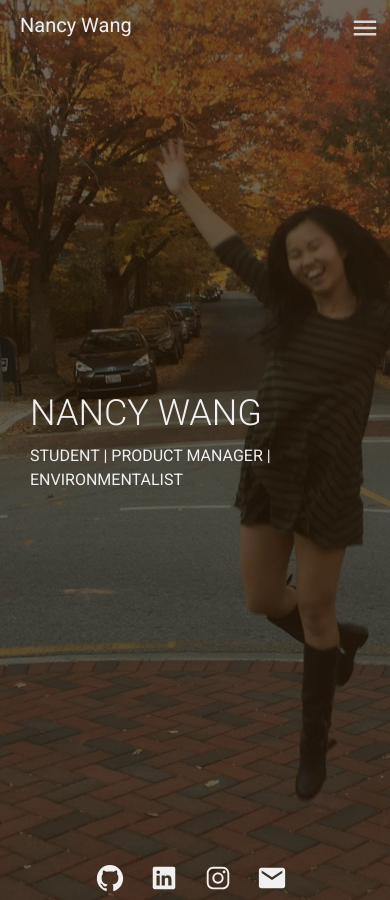
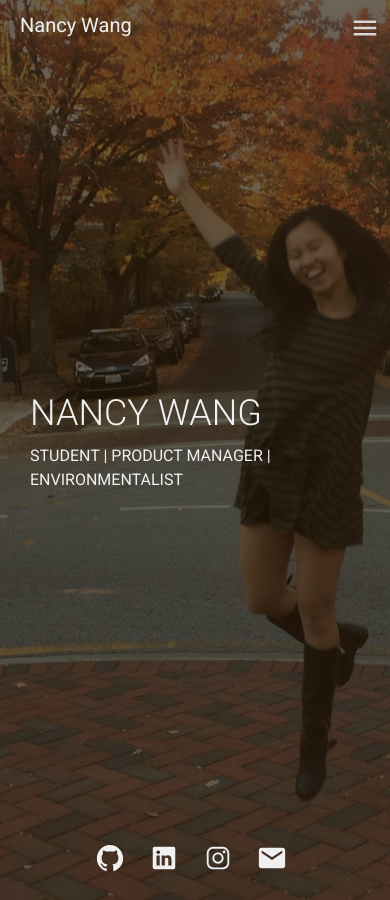
Before and after one commit to nancy-wang/nancy-wang.com, a Jekyll site: the page built from index.html, in a window 390 px wide. Built offline with Jekyll 4.4.1, drawn with Linux system fonts in a browser that asks for light colours.

Commit message:
Sleeker and more convenient mobile navigation, raise social media buttons

```diff
--- a/_sass/base.scss
+++ b/_sass/base.scss
@@ -9,7 +9,7 @@
 // Variables
 $font-family-base: 'Roboto', sans-serif;
 $background-filter: rgba(36, 19, 0, 0.658);
-$nav-background: rgba(0, 0, 0, 0.8);
+$nav-background: rgba(0, 0, 0, 0.85);
 $landing-text-color: #f0f0f0;
 
 $background-image-desktop: url("../images/home1.jpg");
--- a/_sass/main.scss
+++ b/_sass/main.scss
@@ -49,7 +49,7 @@
     }
     .social-media {
         position: fixed;
-        bottom: 0;
+        bottom: 20px;
         left: 0;
         width: 100%;
         .icon-set {
--- a/_sass/navigation.scss
+++ b/_sass/navigation.scss
@@ -33,6 +33,7 @@
         border: none;
         background: transparent;
         padding: 10px;
+        outline: none;
     }
     button.menu:hover {
         transition-duration: 0.2s;
--- a/assets/js/myscript.js
+++ b/assets/js/myscript.js
@@ -3,4 +3,7 @@
     $("#nav-button").click(function () {
         $("#mobile-nav").fadeToggle(200);
     });
+    $(".link-wrapper").click(function () {
+        $("#mobile-nav").fadeToggle(200);
+    });
 });
```
